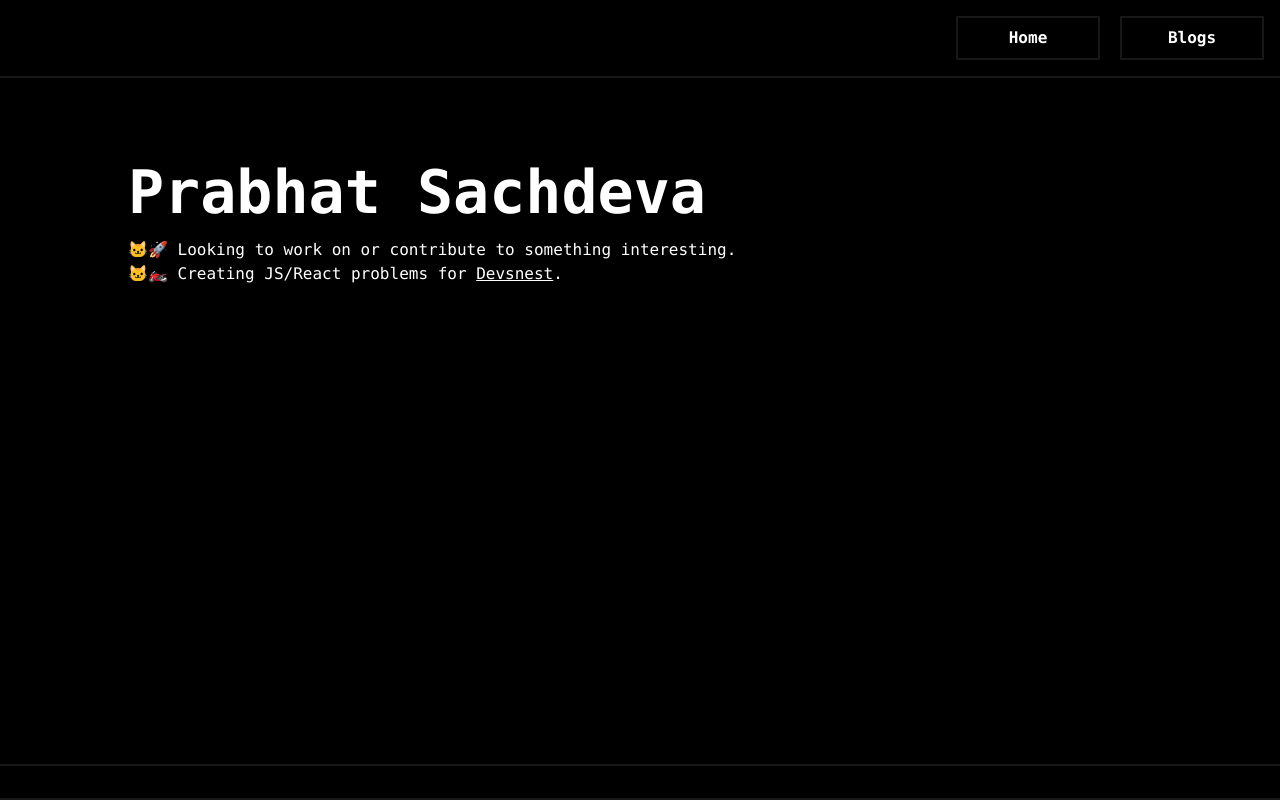
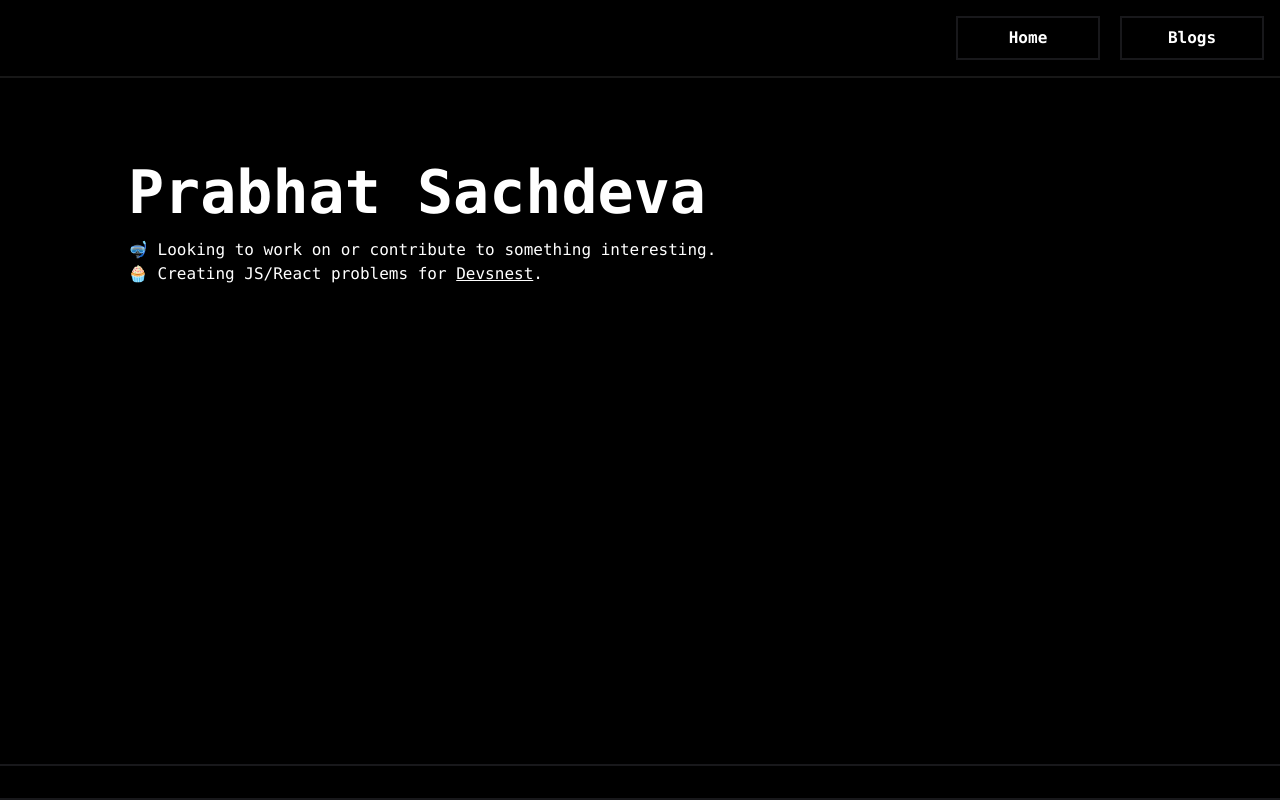
Before and after one commit to prabhatexit0/portexit0, a Next.js app: page /home in a window 1280 px wide. Built offline with nearby package versions, Linux system fonts and the light colour scheme.

Commit message:
fixed emojis

```diff
--- a/pages/home.jsx
+++ b/pages/home.jsx
@@ -55,8 +55,8 @@ function About() {
   return (
     <div className="font-mono">
       <div className="w-4/5 mt-3"></div>
-        <p>🐱‍🚀 Looking to work on or contribute to something interesting. </p>
-        <p>🐱‍🏍 Creating JS/React problems for {" "}
+        <p>🤿 Looking to work on or contribute to something interesting. </p>
+        <p>🧁 Creating JS/React problems for {" "}
         <a className="text-decoration-line: underline" href="https://devsnest.in/">Devsnest</a>.</p>
     </div>
   );
```
